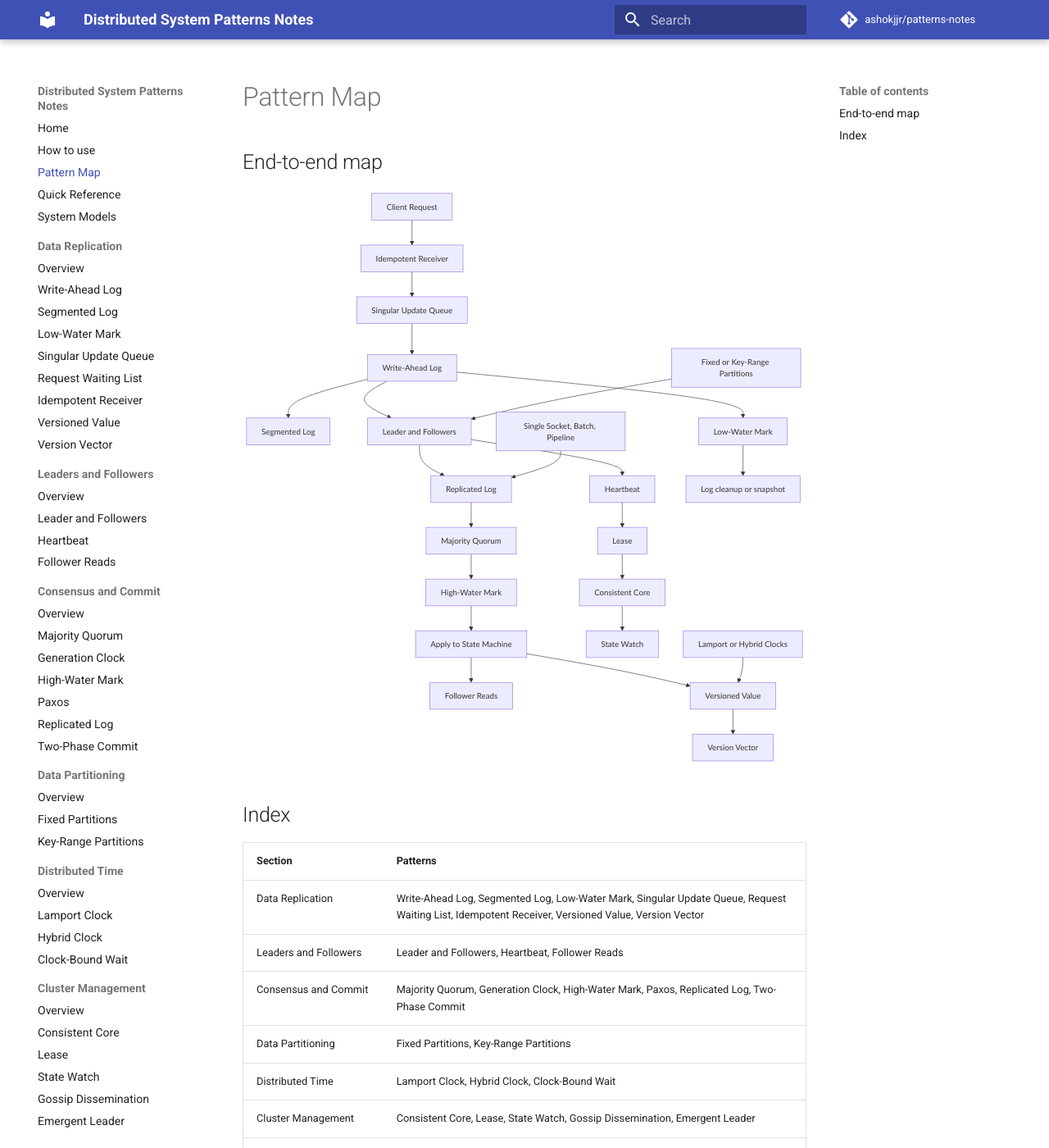
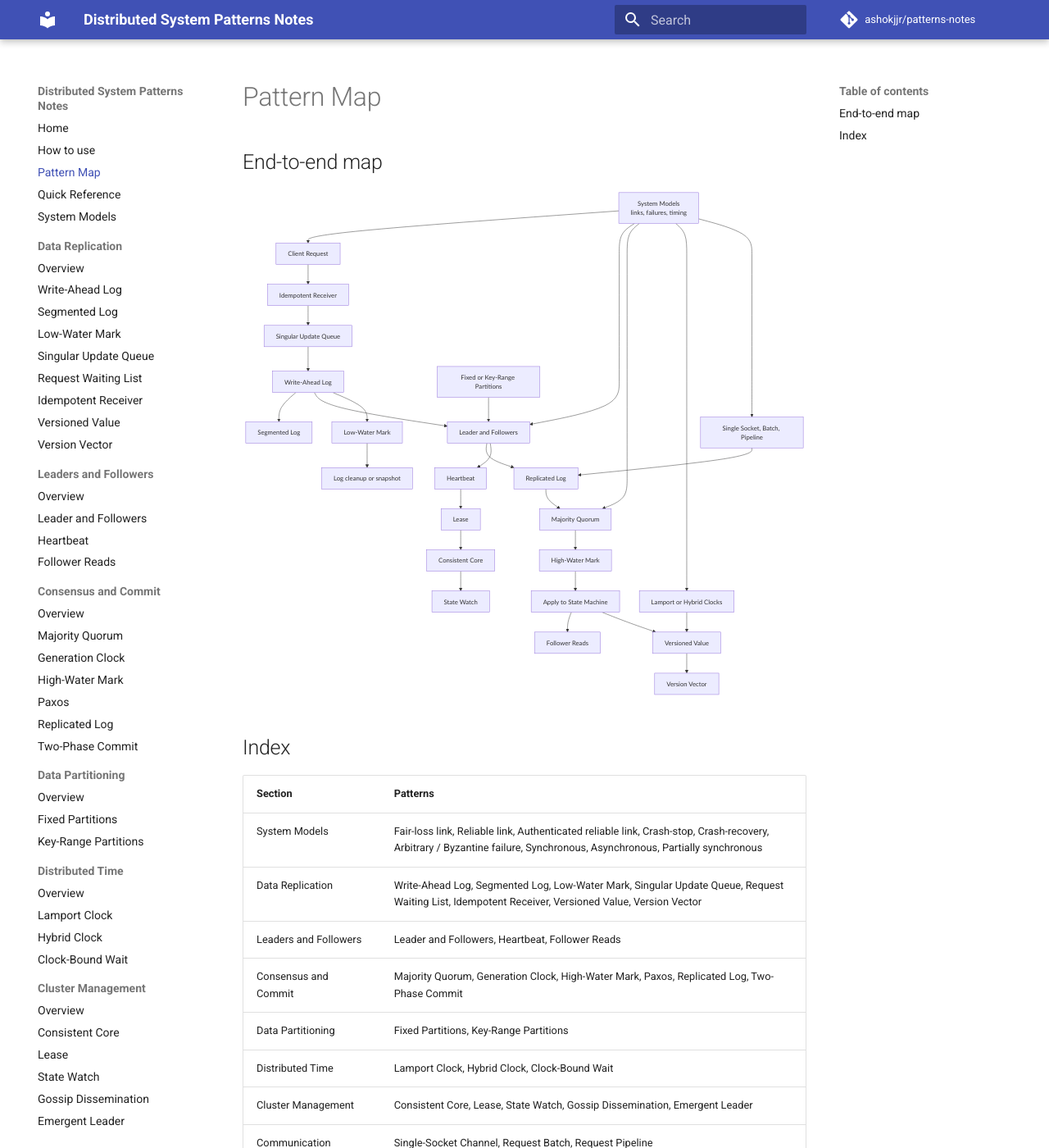
Before and after one commit to ashokjjr/patterns-notes, an MkDocs documentation site: the page built from docs/reference/pattern-map.md, in a window 1280 px wide and 1400 px high. Shown: the whole window at 82% size. Built offline with MkDocs 1.6.1 and Material for MkDocs 9.7.7, drawn with Linux system fonts in a browser that asks for light colours; comment, search, counter and statistics services are not loaded.

Commit message:
Connect system models to pattern map

````diff
--- a/docs/reference/pattern-map.md
+++ b/docs/reference/pattern-map.md
@@ -4,7 +4,13 @@
 
 ```mermaid
 flowchart TD
-    Client[Client Request] --> Idem[Idempotent Receiver]
+    Models[System Models<br/>links, failures, timing] --> Client[Client Request]
+    Models --> Leader
+    Models --> Quorum
+    Models --> Time
+    Models --> Network
+
+    Client --> Idem[Idempotent Receiver]
     Idem --> Queue[Singular Update Queue]
     Queue --> WAL[Write-Ahead Log]
     WAL --> Seg[Segmented Log]
@@ -35,6 +41,7 @@ flowchart TD
 
 | Section | Patterns |
 |---|---|
+| System Models | Fair-loss link, Reliable link, Authenticated reliable link, Crash-stop, Crash-recovery, Arbitrary / Byzantine failure, Synchronous, Asynchronous, Partially synchronous |
 | Data Replication | Write-Ahead Log, Segmented Log, Low-Water Mark, Singular Update Queue, Request Waiting List, Idempotent Receiver, Versioned Value, Version Vector |
 | Leaders and Followers | Leader and Followers, Heartbeat, Follower Reads |
 | Consensus and Commit | Majority Quorum, Generation Clock, High-Water Mark, Paxos, Replicated Log, Two-Phase Commit |
````
